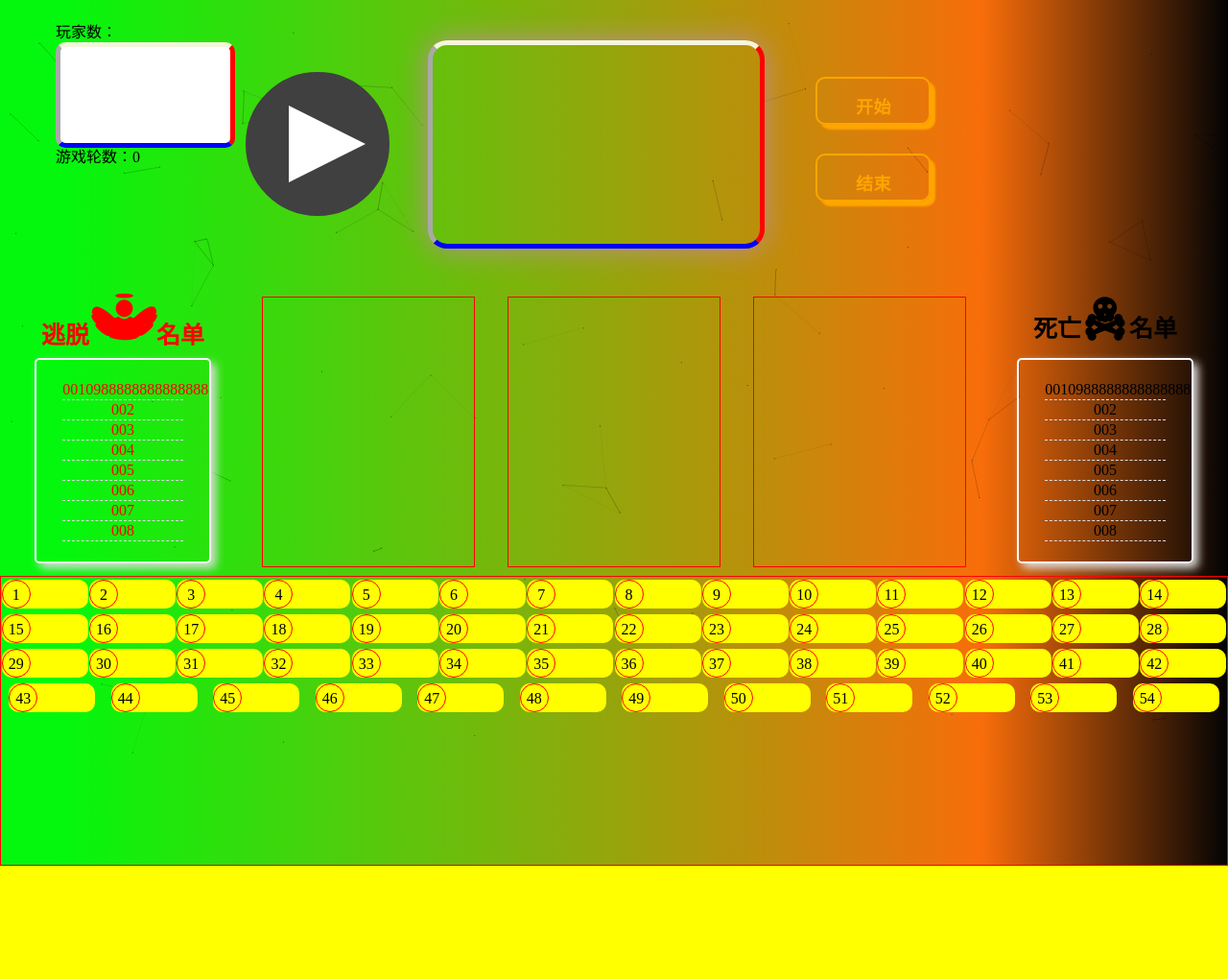
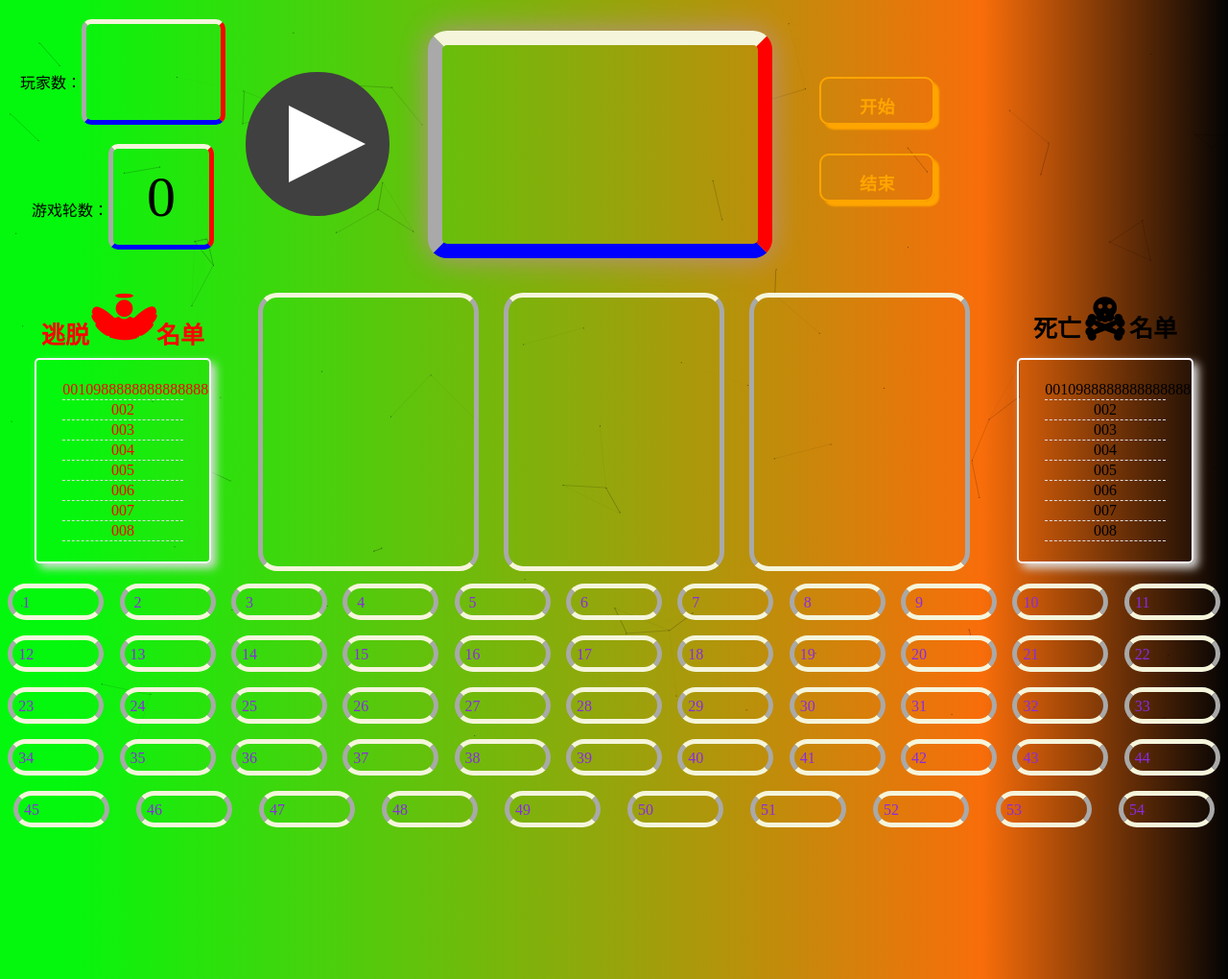
Before and after one commit to Lee66/sample_game, a PHP site: template application/views/index/index.html in a window 1280 px wide. Shown: the whole page at 96% size. Before the commit the page ends 902 px from the top, so only its background shows below. Run offline with PHP 8.4, Linux system fonts and the light colour scheme; the template is opened without the code that fills it, so the values that code supplies are empty; some libraries are stand-ins or nearby versions.

Commit message:
17011306

```diff
--- a/public/css/index/index.css
+++ b/public/css/index/index.css
@@ -24,8 +24,10 @@ li {
       justify-content: center; }
       .header .item:nth-child(1) ul li {
         height: 130px;
-        width: 140px; }
+        text-align: center;
+        line-height: 130px; }
         .header .item:nth-child(1) ul li input {
+          width: 140px;
           display: inline-block;
           height: 100px;
           border-left: 5px solid darkgrey;
@@ -33,7 +35,23 @@ li {
           border-top: 5px solid beige;
           border-bottom: 5px solid blue;
           border-radius: 10px;
-          outline: none; }
+          text-align: center;
+          outline: none;
+          font-size: 50px;
+          background: transparent;
+          text-shadow: -1px -1px rgba(197, 223, 248, 0.8), -2px -2px rgba(197, 223, 248, 0.8), -3px -3px rgba(197, 223, 248, 0.8), -4px -4px rgba(197, 223, 248, 0.8), -5px -5px rgba(197, 223, 248, 0.8), -6px -6px rgba(197, 223, 248, 0.8); }
+        .header .item:nth-child(1) ul li:nth-child(2) span {
+          display: inline-block;
+          height: 100px;
+          width: 100px;
+          font-size: 60px;
+          text-align: center;
+          line-height: 100px;
+          border-left: 5px solid darkgrey;
+          border-right: 5px solid red;
+          border-top: 5px solid beige;
+          border-bottom: 5px solid blue;
+          border-radius: 10px; }
   .header .item:nth-child(2) {
     width: 60%;
     display: flex;
@@ -50,10 +68,11 @@ li {
       background: transparent;
       box-shadow: 0 0 30px rosybrown;
       border-radius: 20px;
-      border-left: 5px solid darkgrey;
-      border-right: 5px solid red;
-      border-top: 5px solid beige;
-      border-bottom: 5px solid blue; }
+      border-left: 15px solid darkgrey;
+      border-right: 15px solid red;
+      border-top: 15px solid beige;
+      border-bottom: 15px solid blue;
+      text-shadow: -1px -1px rgba(197, 223, 248, 0.8), -2px -2px rgba(197, 223, 248, 0.8), -3px -3px rgba(197, 223, 248, 0.8), -4px -4px rgba(197, 223, 248, 0.8), -5px -5px rgba(197, 223, 248, 0.8), -6px -6px rgba(197, 223, 248, 0.8); }
     .header .item:nth-child(2) p {
       position: relative;
       height: 150px;
@@ -168,7 +187,11 @@ li {
       .middle .item:nth-child(2) ul li {
         height: 280px;
         width: 220px;
-        border: 1px solid red; }
+        border-radius: 20px;
+        border-left: 5px solid darkgrey;
+        border-right: 5px solid darkgrey;
+        border-top: 5px solid beige;
+        border-bottom: 5px solid beige; }
         .middle .item:nth-child(2) ul li img {
           display: block;
           height: inherit;
@@ -184,24 +207,29 @@ li {
 
 .footer {
   height: 300px;
-  border: 1px solid red;
   display: flex;
   flex-wrap: wrap;
   align-items: center;
   justify-content: space-around; }
   .footer p {
     width: 90px;
-    background: yellow;
     border-radius: 10px;
-    font-size: 20px; }
+    font-size: 20px;
+    border-radius: 20px;
+    border-left: 5px solid darkgrey;
+    border-right: 5px solid darkgrey;
+    border-top: 5px solid beige;
+    border-bottom: 5px solid beige;
+    margin: 8px; }
     .footer p span {
       display: inline-block;
       height: 28px;
       width: 28px;
       border-radius: 50%;
-      border: 1px solid red;
       text-align: center;
       line-height: 30px;
-      font-size: 16px; }
+      font-size: 16px;
+      border-radius: 20px;
+      color: blueviolet; }
 
 /*# sourceMappingURL=index.css.map */
--- a/public/scss/index.scss
+++ b/public/scss/index.scss
@@ -27,8 +27,10 @@ li {
             ul {
                 li {
                     height: 130px;
-                    width: 140px;
+                    text-align: center;
+                    line-height: 130px;
                     input {
+                        width: 140px;
                         display: inline-block;
                         height: 100px;
                         border-left: 5px solid darkgrey;
@@ -36,8 +38,27 @@ li {
                         border-top: 5px solid beige;
                         border-bottom: 5px solid blue;
                         border-radius: 10px;
+                        text-align: center;
                         outline: none;
-//                      font-size: 4px;
+                        font-size: 50px;
+                        background: transparent;
+                        text-shadow: -1px -1px rgba(197, 223, 248,0.8),-2px -2px rgba(197, 223, 248,0.8),-3px -3px rgba(197, 223, 248,0.8),-4px -4px rgba(197, 223, 248,0.8),-5px -5px rgba(197, 223, 248,0.8),-6px -6px rgba(197, 223, 248,0.8);
+
+                    }
+                    &:nth-child(2) {
+                        span {
+                            display: inline-block;
+                            height: 100px;
+                            width: 100px;
+                            font-size: 60px;
+                            text-align: center;
+                            line-height: 100px;
+                            border-left: 5px solid darkgrey;
+                            border-right: 5px solid red;
+                            border-top: 5px solid beige;
+                            border-bottom: 5px solid blue;
+                            border-radius: 10px;
+                        }
                     }
                 }
             }
@@ -59,10 +80,12 @@ li {
             background: transparent;
             box-shadow: 0 0 30px rosybrown;
             border-radius: 20px;
-            border-left: 5px solid darkgrey;
-            border-right: 5px solid red;
-            border-top: 5px solid beige;
-            border-bottom: 5px solid blue;
+            border-left: 15px solid darkgrey;
+            border-right: 15px solid red;
+            border-top: 15px solid beige;
+            border-bottom: 15px solid blue;
+            text-shadow: -1px -1px rgba(197, 223, 248,0.8),-2px -2px rgba(197, 223, 248,0.8),-3px -3px rgba(197, 223, 248,0.8),-4px -4px rgba(197, 223, 248,0.8),-5px -5px rgba(197, 223, 248,0.8),-6px -6px rgba(197, 223, 248,0.8);
+
         }
         p {
 
@@ -196,7 +219,11 @@ li {
             li {
                 height: 280px;
                 width: 220px;
-                border: 1px solid red;
+                border-radius: 20px;
+                border-left: 5px solid darkgrey;
+                border-right: 5px solid darkgrey;
+                border-top: 5px solid beige;
+                border-bottom: 5px solid beige;
                 img {
                     display: block;
                     height: inherit;
@@ -224,25 +251,31 @@ li {
 
 .footer {
     height: 300px;
-    border: 1px solid red;
     display: flex;
     flex-wrap: wrap;
     align-items: center;
     justify-content: space-around;
     p {
         width: 90px;
-        background: yellow;
+        //      background: yellow;
         border-radius: 10px;
         font-size: 20px;
+        border-radius: 20px;
+        border-left: 5px solid darkgrey;
+        border-right: 5px solid darkgrey;
+        border-top: 5px solid beige;
+        border-bottom: 5px solid beige;
+        margin: 8px;
         span {
             display: inline-block;
             height: 28px;
             width: 28px;
             border-radius: 50%;
-            border: 1px solid red;
             text-align: center;
             line-height: 30px;
             font-size: 16px;
+            border-radius: 20px;
+            color: blueviolet;
         }
     }
 
```
Also changed, not shown: 1 other file.
